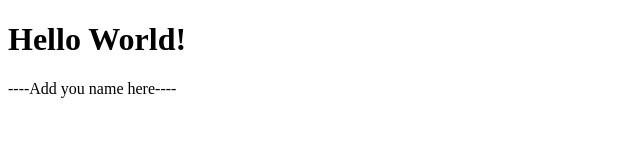
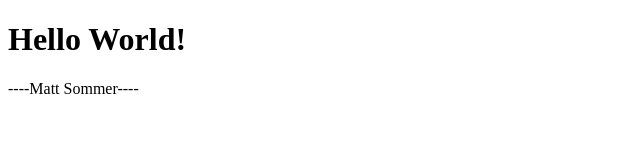
Before and after one commit to DS4200-S22/ic-01-SommerMatt, a plain HTML site: page index.html in a window 1280 px wide. Shown: the full height of the page, 0-640 px from the left. Drawn offline with Linux system fonts and the light colour scheme.

Commit message:
Update index.html

```diff
--- a/index.html
+++ b/index.html
@@ -6,7 +6,7 @@
 
 <p>
 
-----Add you name here----
+----Matt Sommer----
 
 </p>
 
```
